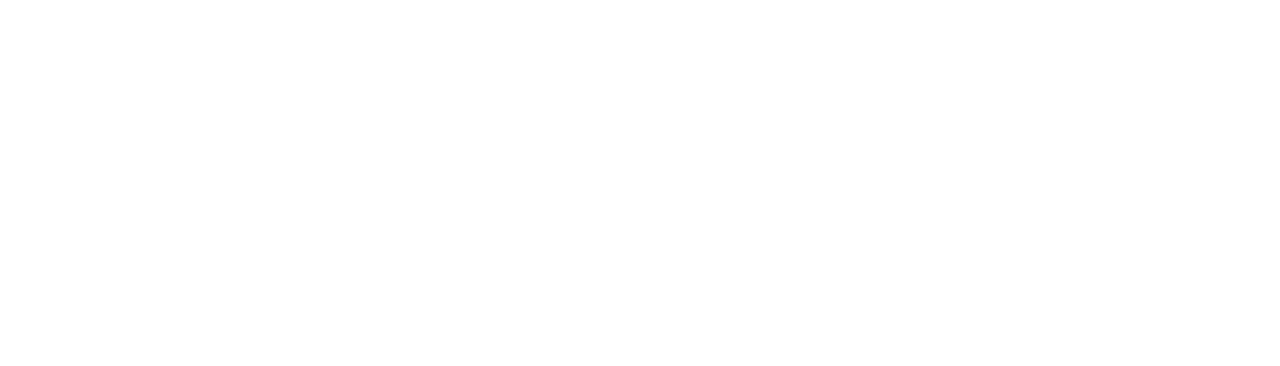
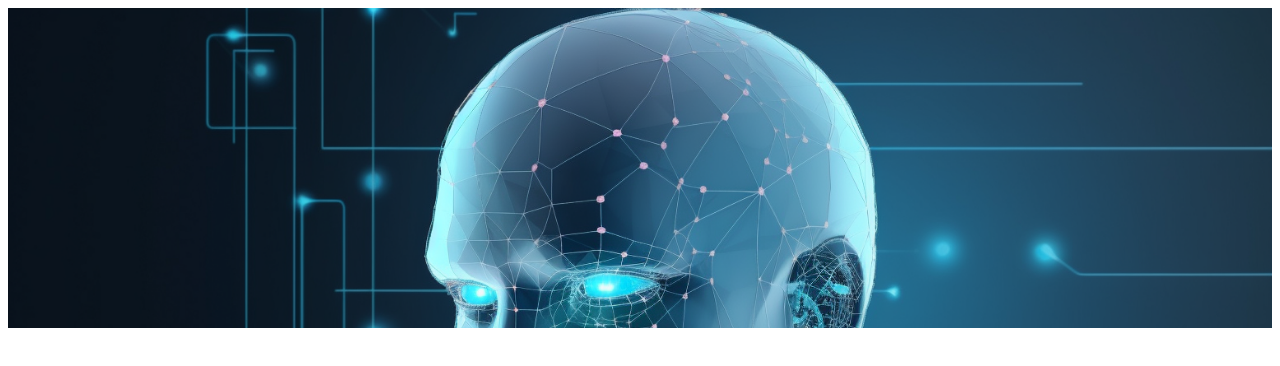
Before and after one commit to rustscr1pt/ph-gallery-ts, a React (Create React App) app: page / in a window 1280 px wide. Both pictures are taken after a click on the picture 189 px from the left and 133 px from the top of the page. Shown: the top 366 px of the page. Built offline with nearby package versions, Linux system fonts and the light colour scheme.

Commit message:
// added second screen for Panoramic View

```diff
--- a/src/App.tsx
+++ b/src/App.tsx
@@ -2,6 +2,7 @@
 import {useAppSelector} from "./react-redux/hooks";
 import ScreenType from "./structs/enums";
 import main_screenComponent from "./screens/MainScreen/MainScreen.component";
+import panoramicScreenComponent from "./screens/PanoramicScreen/PanoramicScreen.component";
 
 function App() {
   let screen_type : ScreenType = useAppSelector((state) => state.screen_type.value);
@@ -10,7 +11,7 @@
     {
       screen_type === ScreenType.Selector
           ? main_screenComponent({margin: "5%"})
-          : null
+          : panoramicScreenComponent()
     }
   </div>
 }
--- a/src/app.style.sass
+++ b/src/app.style.sass
@@ -1,5 +1,6 @@
 .app-styler
   width: 100%
+  height: 40vh
   background-color: black
   display: flex
   flex-direction: column
--- /dev/null
+++ b/src/screens/PanoramicImage/PanoramicImage.component.tsx
@@ -0,0 +1,8 @@
+import './PanoramicImage.style.sass';
+import image from "../../images/image.png"
+
+const PanoramicImage = () => {
+    return <img src={image} className="panoramic-image"></img>
+}
+
+export default PanoramicImage;
--- /dev/null
+++ b/src/screens/PanoramicImage/PanoramicImage.style.sass
@@ -0,0 +1,3 @@
+.panoramic-image
+  width: 100%
+  height: auto
--- a/src/screens/PanoramicScreen/PanoramicScreen.component.tsx
+++ b/src/screens/PanoramicScreen/PanoramicScreen.component.tsx
@@ -0,0 +1,8 @@
+import './PanoramicScreen.style.sass';
+import panoramicImageComponent from "../PanoramicImage/PanoramicImage.component";
+
+const PanoramicScreen = () => {
+    return <div className="panoramic-screen">{panoramicImageComponent()}</div>
+}
+
+export default PanoramicScreen;
--- /dev/null
+++ b/src/screens/PanoramicScreen/PanoramicScreen.style.sass
@@ -0,0 +1,4 @@
+.panoramic-screen
+  width: 100%
+  height: 100%
+  overflow-y: hidden
```
